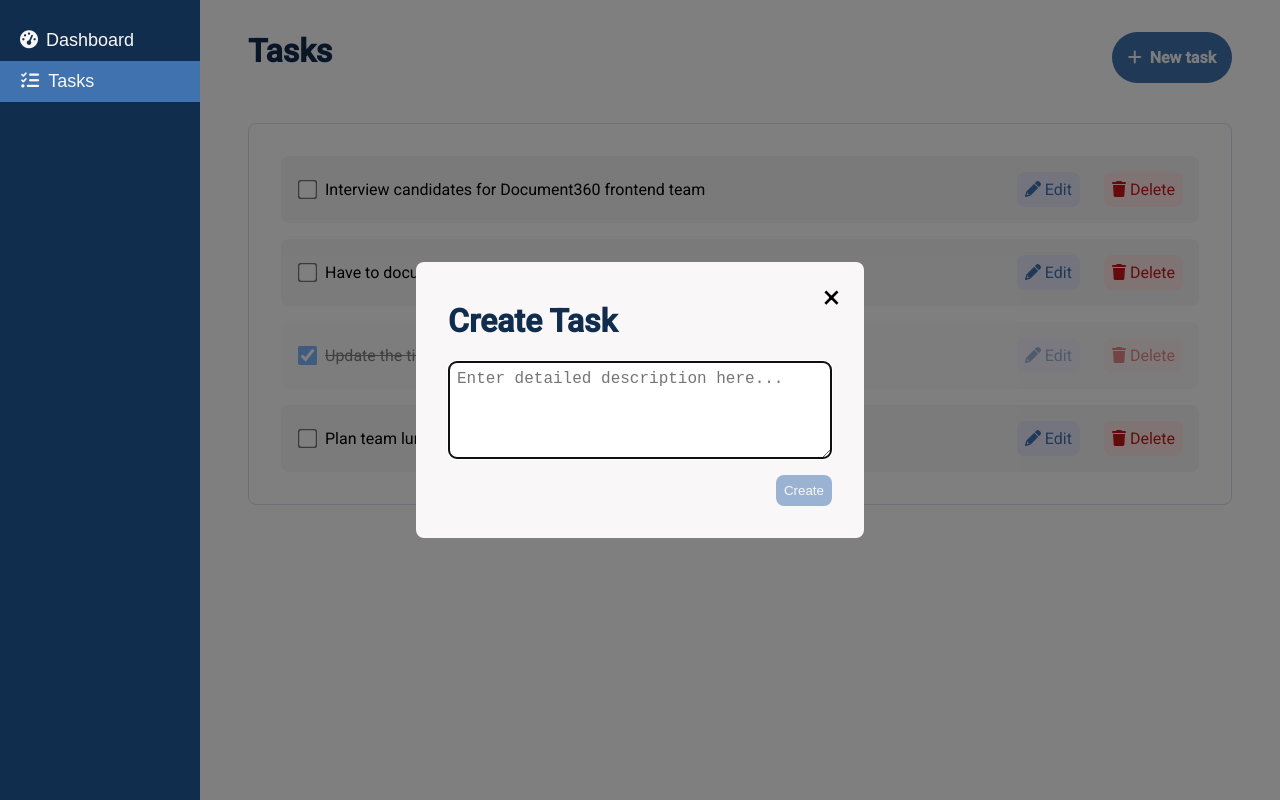
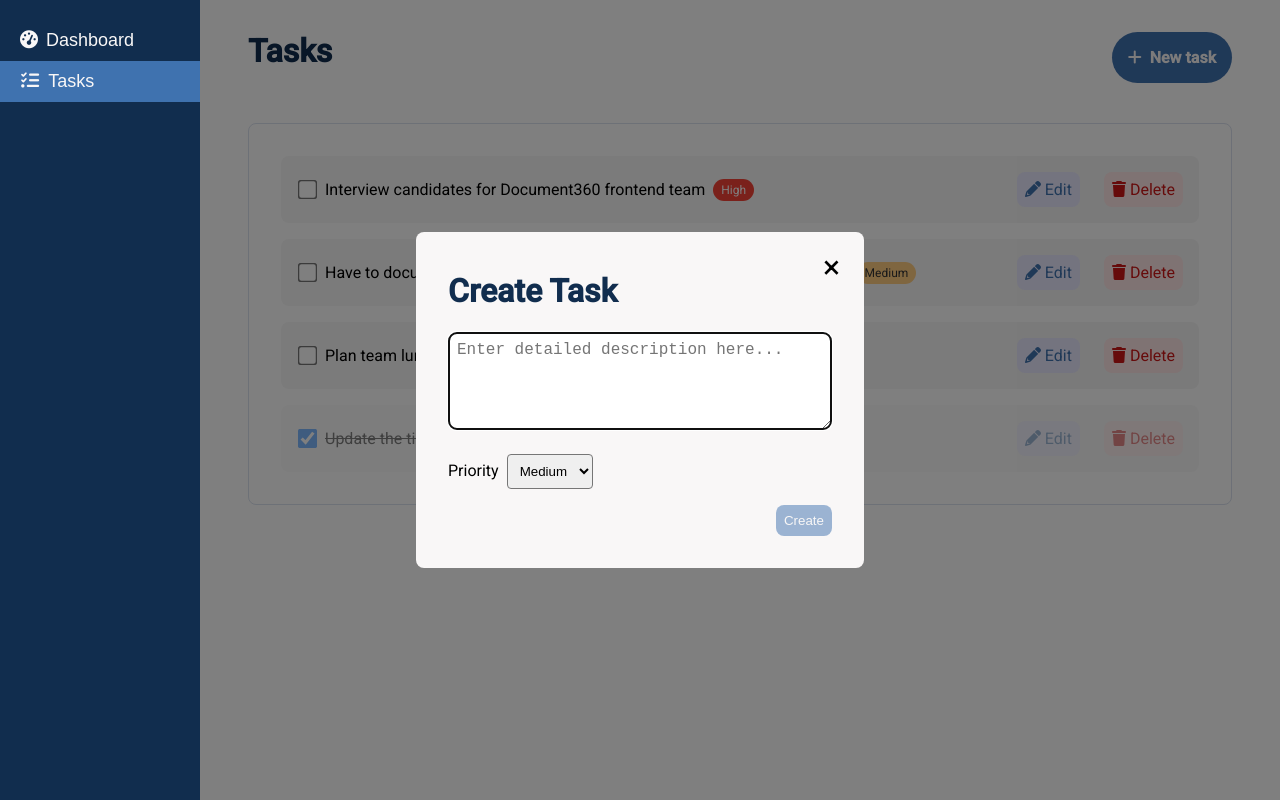
Before and after one commit to nuras1999/task-management-app, an Angular app: page /tasks in a window 1280 px wide. Both pictures are taken after a click on the element "New task". Built offline with nearby package versions, Linux system fonts and the light colour scheme; a small style sheet from the web is missing.

Commit message:
feat(priority): add priority pills and input

```diff
--- a/src/app/components/form-dialog/form-dialog.component.html
+++ b/src/app/components/form-dialog/form-dialog.component.html
@@ -11,6 +11,7 @@
     <!-- Form inputs -->
     <form [formGroup]="taskForm" (ngSubmit)="onSubmit()">
       <div class="form-container">
+        <!-- Task description -->
         <textarea
           #textareaInput
           id="taskName"
@@ -24,6 +25,16 @@
           }"
         ></textarea>
 
+        <!-- Priority dropdown -->
+        <div class="priority-container">
+          <label for="priority">Priority</label>
+          <select formControlName="priority" id="priority">
+            <option value="low">Low</option>
+            <option value="medium">Medium</option>
+            <option value="high">High</option>
+          </select>
+        </div>
+
         <button
           type="submit"
           class="save-button"
--- a/src/app/components/form-dialog/form-dialog.component.scss
+++ b/src/app/components/form-dialog/form-dialog.component.scss
@@ -25,7 +25,6 @@
 
   .form-container {
     gap: 16px;
-    align-items: end;
     display: flex;
     flex-direction: column;
 
@@ -41,10 +40,24 @@
       }
     }
 
+    .priority-container {
+      display: flex;
+      align-items: baseline;
+      gap: 8px;
+
+      select {
+        padding: 8px;
+        border-radius: 4px;
+        box-sizing: border-box;
+        margin-top: 8px;
+      }
+    }
+
     .save-button {
       width: fit-content;
       padding: 8px;
       border: none;
+      align-self: flex-end;
       border-radius: 8px;
       background: $secondary-color;
       color: $text-color;
--- a/src/app/components/form-dialog/form-dialog.component.ts
+++ b/src/app/components/form-dialog/form-dialog.component.ts
@@ -55,6 +55,7 @@ export class FormDialogComponent implements OnChanges {
   constructor(private fb: FormBuilder) {
     this.taskForm = this.fb.group({
       taskName: ["", Validators.required],
+      priority: ["medium"],
     });
   }
 
--- a/src/app/components/tasks/tasks.component.html
+++ b/src/app/components/tasks/tasks.component.html
@@ -17,6 +17,11 @@
     <div class="task-title">
       <input type="checkbox" class="checkbox" [(ngModel)]="task.isCompleted" />
       <div [ngClass]="{ strikeout: task.isCompleted }">{{ task.taskName }}</div>
+
+      <!-- Priority -->
+      <div [ngClass]="task.priority | priority">
+        {{ task.priority | titlecase }}
+      </div>
     </div>
 
     <!-- Action buttons -->
--- a/src/app/components/tasks/tasks.component.scss
+++ b/src/app/components/tasks/tasks.component.scss
@@ -98,3 +98,33 @@
     opacity: 0.7;
   }
 }
+
+/* Priority Pills Start */
+
+.priority-pill {
+  padding: 4px 8px;
+  border-radius: 1rem;
+  font-size: 12px;
+}
+
+.low-priority {
+  background-color: #e0e0e0;
+  color: #333333;
+}
+
+.medium-priority {
+  background-color: #ffcc80;
+  color: #333333;
+}
+
+.high-priority {
+  background-color: #f44336;
+  color: white;
+}
+
+.default-priority {
+  background-color: #bdbdbd;
+  color: #333333;
+}
+
+/* Priority Pills End */
--- a/src/app/components/tasks/tasks.component.ts
+++ b/src/app/components/tasks/tasks.component.ts
@@ -1,17 +1,17 @@
 import { CommonModule } from "@angular/common";
 import { Component, HostListener } from "@angular/core";
 import { FormsModule } from "@angular/forms";
-import { MatCheckboxModule } from "@angular/material/checkbox";
 import { FormDialogComponent } from "../form-dialog/form-dialog.component";
 import { TaskDetails, TaskService } from "../../services/task.service";
 import { Subscription } from "rxjs";
+import { PriorityPipe } from "../../pipes/priority.pipe";
 
 @Component({
   selector: "app-tasks",
   standalone: true,
-  imports: [MatCheckboxModule, FormsModule, CommonModule, FormDialogComponent],
   templateUrl: "./tasks.component.html",
   styleUrl: "./tasks.component.scss",
+  imports: [FormsModule, CommonModule, FormDialogComponent, PriorityPipe],
 })
 export class TasksComponent {
   /**
--- /dev/null
+++ b/src/app/pipes/priority.pipe.ts
@@ -0,0 +1,26 @@
+import { Pipe, PipeTransform } from "@angular/core";
+
+@Pipe({
+  name: "priority",
+  standalone: true,
+})
+export class PriorityPipe implements PipeTransform {
+  transform(priority: string): string {
+    let className = "";
+    switch (priority) {
+      case "low":
+        className = "priority-pill low-priority";
+        break;
+      case "medium":
+        className = "priority-pill medium-priority";
+        break;
+      case "high":
+        className = "priority-pill high-priority";
+        break;
+      default:
+        className = "priority-pill default-priority";
+        break;
+    }
+    return className;
+  }
+}
--- a/src/app/services/task.service.ts
+++ b/src/app/services/task.service.ts
@@ -7,6 +7,7 @@ import { BehaviorSubject } from "rxjs";
 export interface TaskDetails {
   isCompleted: boolean;
   taskName: string;
+  priority: "high" | "medium" | "low";
 }
 
 @Injectable({
@@ -20,14 +21,24 @@ export class TaskService {
     {
       taskName: "Interview candidates for Document360 frontend team",
       isCompleted: false,
+      priority: "high",
     },
     {
       taskName:
         "Have to document the developer documentation of Document360 product",
       isCompleted: false,
+      priority: "medium",
     },
-    { taskName: "Update the time sheet for current week", isCompleted: true },
-    { taskName: "Plan team lunch and team outing", isCompleted: false },
+    {
+      taskName: "Plan team lunch and team outing",
+      isCompleted: false,
+      priority: "low",
+    },
+    {
+      taskName: "Update the time sheet for current week",
+      isCompleted: true,
+      priority: "medium",
+    },
   ];
 
   /**
```
Also changed, not shown: 1 other file (tests, documents, lock files or other folders).
